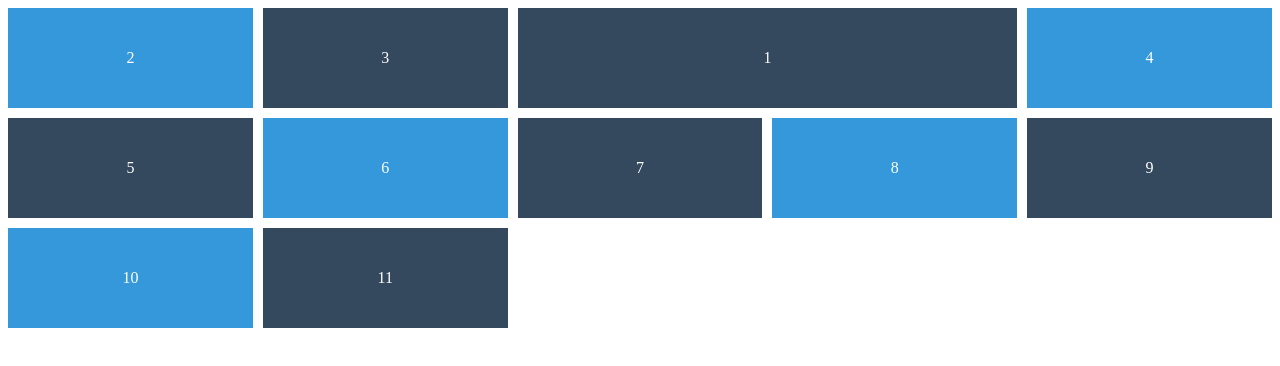
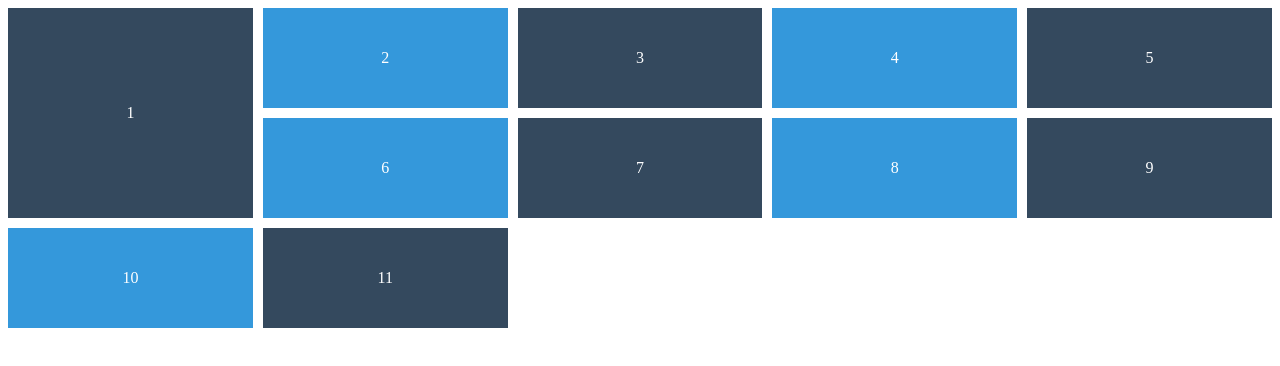
Before and after one commit to Jo-GyuHyeon/cssMaster, a plain HTML site: page grid.html in a window 1280 px wide. Drawn offline with Linux system fonts and the light colour scheme.

Commit message:
Grid Row, Row Start and End

```diff
--- a/grid.html
+++ b/grid.html
@@ -11,7 +11,6 @@
       display: grid;
       grid-gap: 10px;
       grid-auto-rows: 100px;
-      grid-auto-flow: dense;
       grid-template-columns: repeat(5, 1fr);
     }
 
@@ -32,8 +31,9 @@
 
     .box:first-child {
       /* grid-column: 1/3; */
-      grid-column-start: 3;
-      grid-column-end: 5;
+      /* grid-row-start: 1;
+      grid-row-end: 5; */
+      grid-row: span 2;
 
     }
   </style>
```
